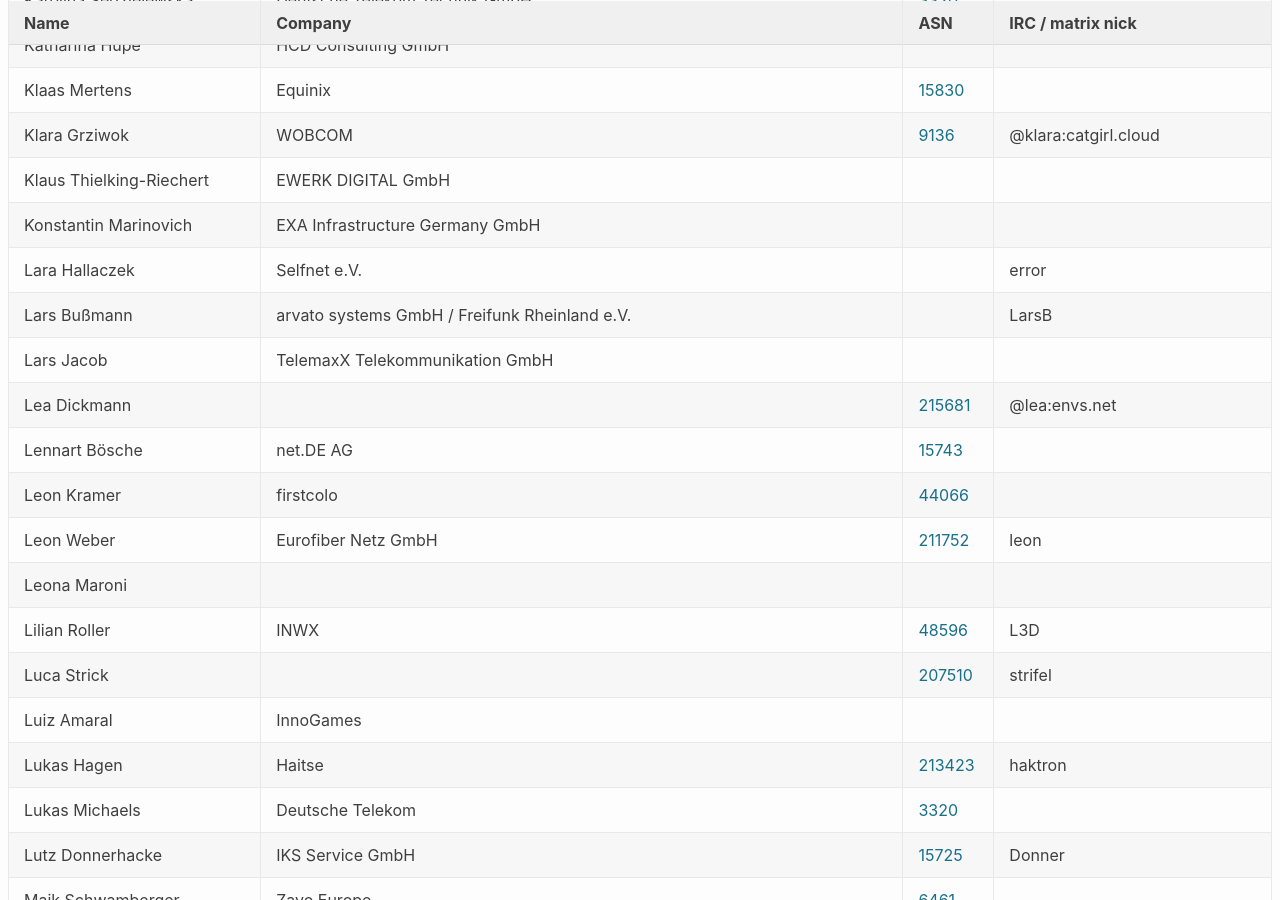
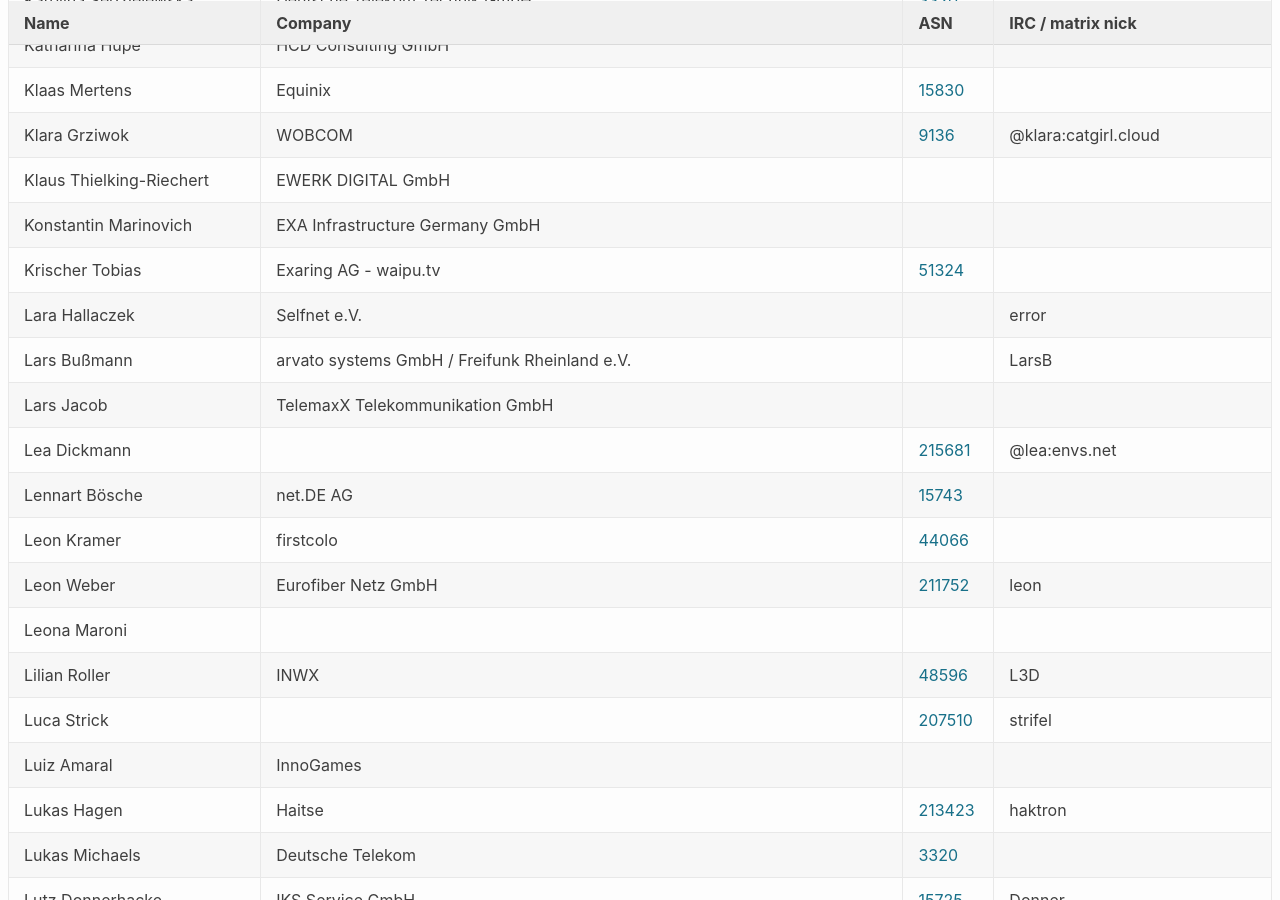
Before and after one commit to denog/pretix-attendeelist, a Jekyll site: the page built from denog17/index.markdown, in a window 1280 px wide and 900 px high, scrolled down 6949 px. Built offline with Jekyll 4.4.1, drawn with Linux system fonts in a browser that asks for light colours.

Commit message:
Latest data: Thu Aug 14 13:53:08 UTC 2025

```diff
--- a/_data/attendees_denog17_onsite.json
+++ b/_data/attendees_denog17_onsite.json
@@ -936,6 +936,12 @@
     "asn": null
   },
   {
+    "name": "Krischer Tobias",
+    "company": "Exaring AG - waipu.tv",
+    "irc": null,
+    "asn": "51324"
+  },
+  {
     "name": "Lara Hallaczek",
     "company": "Selfnet e.V.",
     "irc": "error",
```
